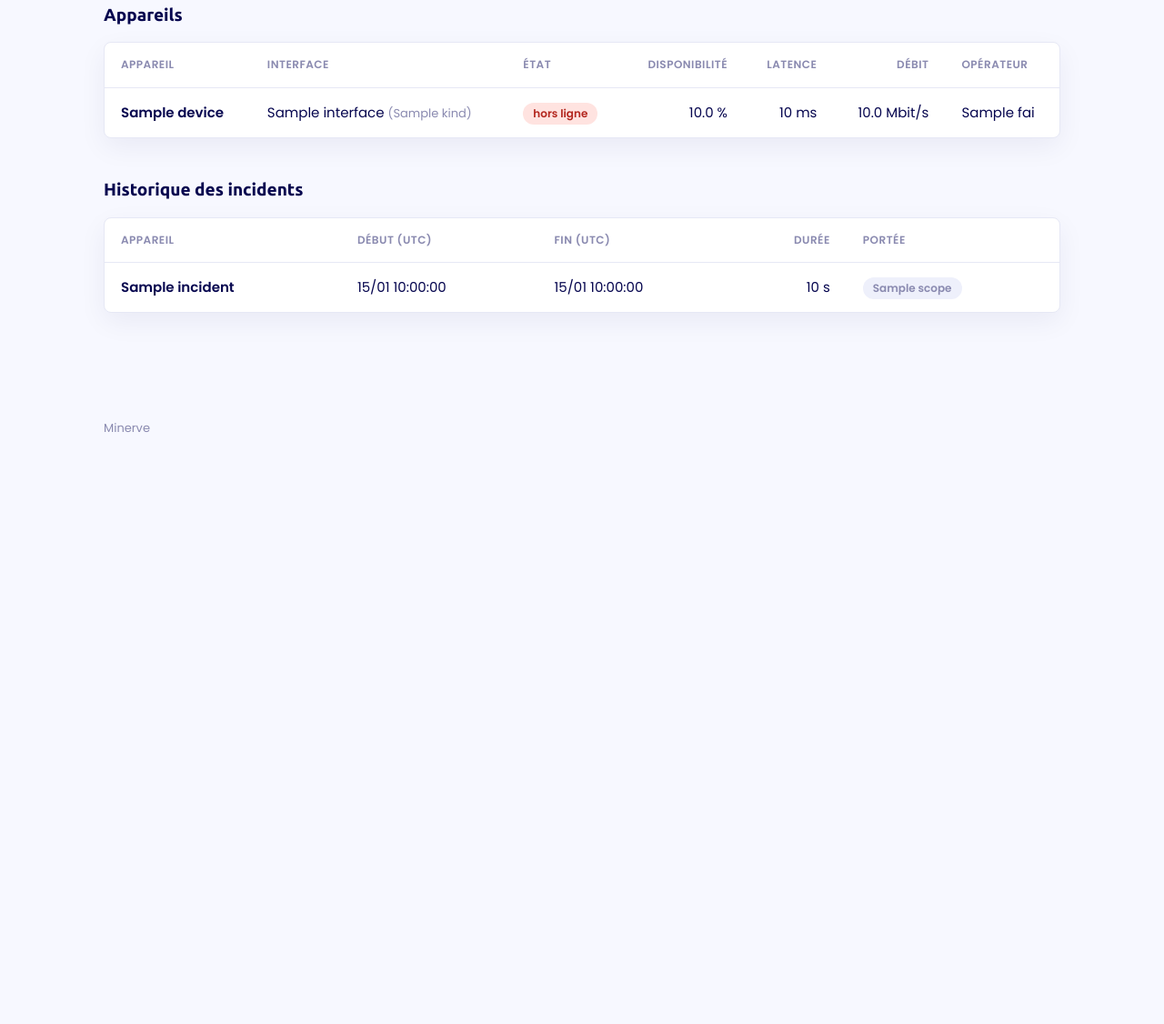
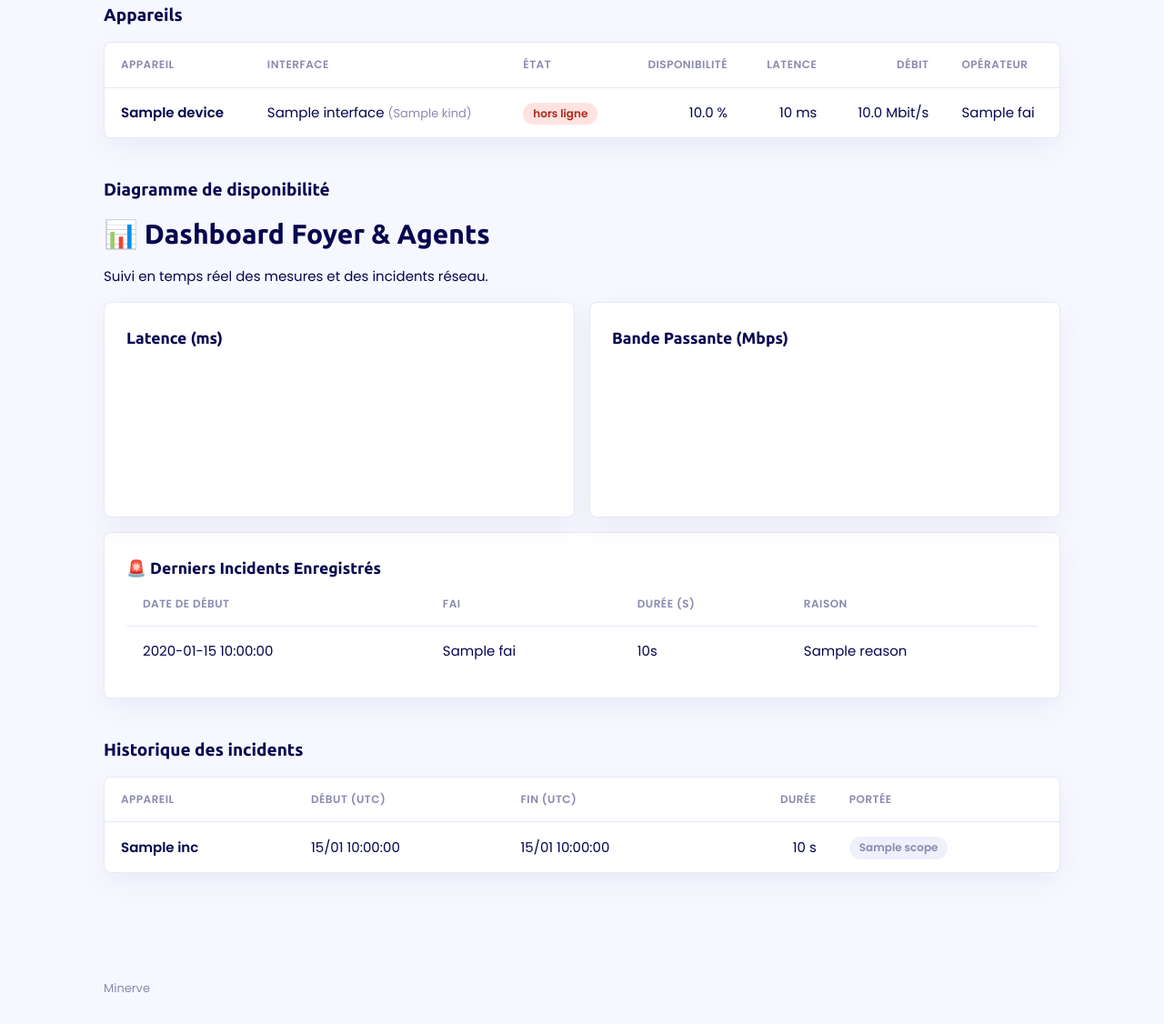
Before and after one commit to Vanibels/Minerve-Server, a Flask app: template templates/dashboard.html in a window 1280 px wide. Shown: the part 421-1547 px from the top of the page at 91% size. Before the commit the page ends 896 px from the top, so only its background shows below. Run offline with Flask 3, Linux system fonts and the light colour scheme; the template is opened without the code that fills it: most values are stand-ins (such as "Sample title", 1, 10 or a date in 2020); a map, chart or similar area stays blank; some libraries are stand-ins or nearby versions.

Commit message:
feat: diagramm

```diff
--- a/app.py
+++ b/app.py
@@ -9,8 +9,7 @@ from datetime import datetime, timezone
 from functools import wraps
 
 import psycopg
-from flask import (Flask, abort, flash, g, jsonify, redirect, render_template,
-                   request, session, url_for)
+from flask import (Flask, abort, flash, g, jsonify, redirect, render_template, request, session, url_for)
 from psycopg.rows import dict_row
 from werkzeug.middleware.proxy_fix import ProxyFix
 from werkzeug.security import check_password_hash, generate_password_hash
@@ -293,47 +292,85 @@ def window_stats(where, params):
 @app.route("/dashboard")
 @login_required
 def dashboard():
-    user_id = g.user["id"]
-    devices = db().execute(
-        "SELECT uid, hostname, os, interface, kind, last_seen FROM agents "
-        "WHERE user_id = %s ORDER BY created_at", (user_id,),
-    ).fetchall()
+  user_id = g.user["id"]
+  devices = db().execute(
+      "SELECT uid, hostname, os, interface, kind, last_seen FROM agents "
+      "WHERE user_id = %s ORDER BY created_at",
+      (user_id,),
+  ).fetchall()
 
-    operators = {}
-    for device in devices:
-        device.update(window_stats("agent_uid = %s", (device["uid"],)))
-        last = db().execute(
-            "SELECT status, latency_ms, fai, asn, ts FROM measures "
-            "WHERE agent_uid = %s ORDER BY ts DESC LIMIT 1", (device["uid"],),
-        ).fetchone()
-        bandwidth = db().execute(
-            "SELECT bandwidth_mbps FROM measures WHERE agent_uid = %s "
-            "AND bandwidth_mbps IS NOT NULL ORDER BY ts DESC LIMIT 1", (device["uid"],),
-        ).fetchone()
-        device["last"] = last
-        device["bandwidth"] = bandwidth["bandwidth_mbps"] if bandwidth else None
-        fresh = last and (datetime.now(timezone.utc) - last["ts"]).total_seconds() < 900
-        device["state"] = "inactif" if not fresh else ("en ligne" if last["status"] == "online" else "hors ligne")
-        if last and last["asn"] and last["asn"] not in operators:
-            stats = window_stats("asn = %s", (last["asn"],))
-            stats["name"] = last["fai"] or last["asn"]
-            stats["enough"] = stats["agents"] >= MIN_AGENTS_PER_OPERATOR
-            operators[last["asn"]] = stats
+  operators = {}
+  for device in devices:
+    device.update(window_stats("agent_uid = %s", (device["uid"],)))
+    last = db().execute(
+        "SELECT status, latency_ms, fai, asn, ts FROM measures "
+        "WHERE agent_uid = %s ORDER BY ts DESC LIMIT 1",
+        (device["uid"],),
+    ).fetchone()
+    bandwidth = db().execute(
+        "SELECT bandwidth_mbps FROM measures WHERE agent_uid = %s "
+        "AND bandwidth_mbps IS NOT NULL ORDER BY ts DESC LIMIT 1",
+        (device["uid"],),
+    ).fetchone()
+    device["last"] = last
+    device["bandwidth"] = bandwidth["bandwidth_mbps"] if bandwidth else None
+    fresh = (
+        last and (datetime.now(timezone.utc) - last["ts"]).total_seconds() < 900
+    )
+    device["state"] = (
+        "inactif"
+        if not fresh
+        else ("en ligne" if last["status"] == "online" else "hors ligne")
+    )
+    if last and last["asn"] and last["asn"] not in operators:
+      stats = window_stats("asn = %s", (last["asn"],))
+      stats["name"] = last["fai"] or last["asn"]
+      stats["enough"] = stats["agents"] >= MIN_AGENTS_PER_OPERATOR
+      operators[last["asn"]] = stats
 
-    home = window_stats(
-        "agent_uid IN (SELECT uid FROM agents WHERE user_id = %s)", (user_id,)
-    ) if devices else None
+  home = (
+      window_stats(
+          "agent_uid IN (SELECT uid FROM agents WHERE user_id = %s)",
+          (user_id,),
+      )
+      if devices
+      else None
+  )
 
-    incidents = db().execute(
-        "SELECT i.*, a.hostname FROM incidents i JOIN agents a ON a.uid = i.agent_uid "
-        "WHERE a.user_id = %s ORDER BY i.started_at DESC LIMIT 20", (user_id,),
-    ).fetchall()
-    for incident in incidents:
-        incident["scope"] = incident_scope(incident, user_id)
+  incidents = db().execute(
+      "SELECT i.*, a.hostname FROM incidents i JOIN agents a ON a.uid = i.agent_uid "
+      "WHERE a.user_id = %s ORDER BY i.started_at DESC LIMIT 20",
+      (user_id,),
+  ).fetchall()
+  for incident in incidents:
+    incident["scope"] = incident_scope(incident, user_id)
 
-    return render_template("dashboard.html", devices=devices, home=home,
-                           operators=list(operators.values()), incidents=incidents)
+  history_measures = db().execute(
+      """
+        SELECT ts, latency_ms, bandwidth_mbps
+        FROM measures
+        WHERE agent_uid IN (SELECT uid FROM agents WHERE user_id = %s)
+        AND bandwidth_mbps IS NOT NULL
+        ORDER BY ts ASC
+        LIMIT 20
+    """,
+      (user_id,),
+  ).fetchall()
 
+  chart_labels = [m["ts"].strftime("%H:%M") for m in history_measures]
+  chart_latency = [m["latency_ms"] for m in history_measures]
+  chart_bandwidth = [m["bandwidth_mbps"] for m in history_measures]
+
+  return render_template(
+      "dashboard.html",
+      devices=devices,
+      home=home,
+      operators=list(operators.values()),
+      incidents=incidents,
+      chart_labels=chart_labels,
+      chart_latency=chart_latency,
+      chart_bandwidth=chart_bandwidth,
+  )
 
 @app.route("/operateurs")
 @login_required
--- a/templates/dashboard.html
+++ b/templates/dashboard.html
@@ -44,7 +44,45 @@
 {% endfor %}
 </tbody></table></div>
 {% endif %}
+<h2>Diagramme de disponibilité</h2>
+<div class="container">
+        <h1>📊 Dashboard Foyer & Agents</h1>
+        <p>Suivi en temps réel des mesures et des incidents réseau.</p>
 
+        <div class="grid">
+            <div class="card">
+                <h3>Latence (ms)</h3>
+                <canvas id="latencyChart"></canvas>
+            </div>
+            <div class="card">
+                <h3>Bande Passante (Mbps)</h3>
+                <canvas id="bandwidthChart"></canvas>
+            </div>
+        </div>
+        <div class="card">
+            <h3>🚨 Derniers Incidents Enregistrés</h3>
+            <table>
+                <thead>
+                    <tr>
+                        <th>Date de début</th>
+                        <th>FAI</th>
+                        <th>Durée (s)</th>
+                        <th>Raison</th>
+                    </tr>
+                </thead>
+                <tbody>
+                    {% for inc in incidents %}
+                    <tr>
+                        <td>{{ inc.started_at }}</td>
+                        <td>{{ inc.fai }}</td>
+                        <td>{{ inc.duration_s }}s</td>
+                        <td>{{ inc.reason }}</td>
+                    </tr>
+                    {% endfor %}
+                </tbody>
+            </table>
+        </div>
+    </div>
 <h2>Historique des incidents</h2>
 <div class="card table-wrap">
 {% if incidents %}
@@ -65,4 +103,40 @@
 <p class="muted" style="margin:0;padding:22px">Aucun incident enregistré.</p>
 {% endif %}
 </div>
+<script>
+        const labels = JSON.parse('{{ labels | tojson | safe }}');
+        const latencyData = JSON.parse('{{ latency | tojson | safe }}');
+        const bandwidthData = JSON.parse('{{ bandwidth | tojson | safe }}');
+        const ctxLatency = document.getElementById('latencyChart').getContext('2d');
+        new Chart(ctxLatency, {
+            type: 'line',
+            data: {
+                labels: labels,
+                datasets: [{
+                    label: 'Latence (ms)',
+                    data: latencyData,
+                    borderColor: '#ff6384',
+                    backgroundColor: 'rgba(255, 99, 132, 0.1)',
+                    borderWidth: 2,
+                    tension: 0.3,
+                    fill: true
+                }]
+            },
+            options: { responsive: true, scales: { y: { beginAtZero: true } } }
+        });
+        const ctxBandwidth = document.getElementById('bandwidthChart').getContext('2d');
+        new Chart(ctxBandwidth, {
+            type: 'bar',
+            data: {
+                labels: labels,
+                datasets: [{
+                    label: 'Débit (Mbps)',
+                    data: bandwidthData,
+                    backgroundColor: '#36a2eb',
+                    borderRadius: 4
+                }]
+            },
+            options: { responsive: true, scales: { y: { beginAtZero: true } } }
+        });
+    </script>
 {% endblock %}
```
